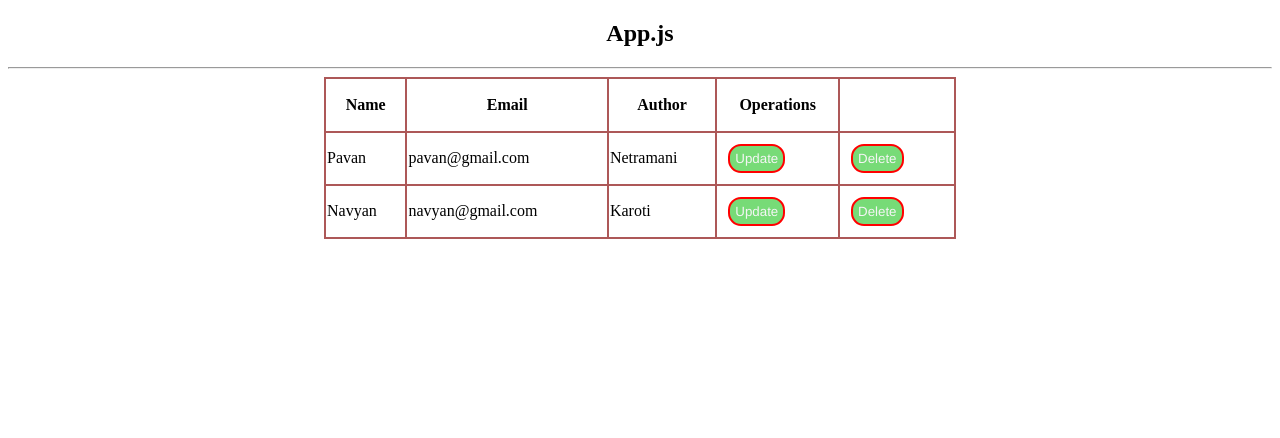
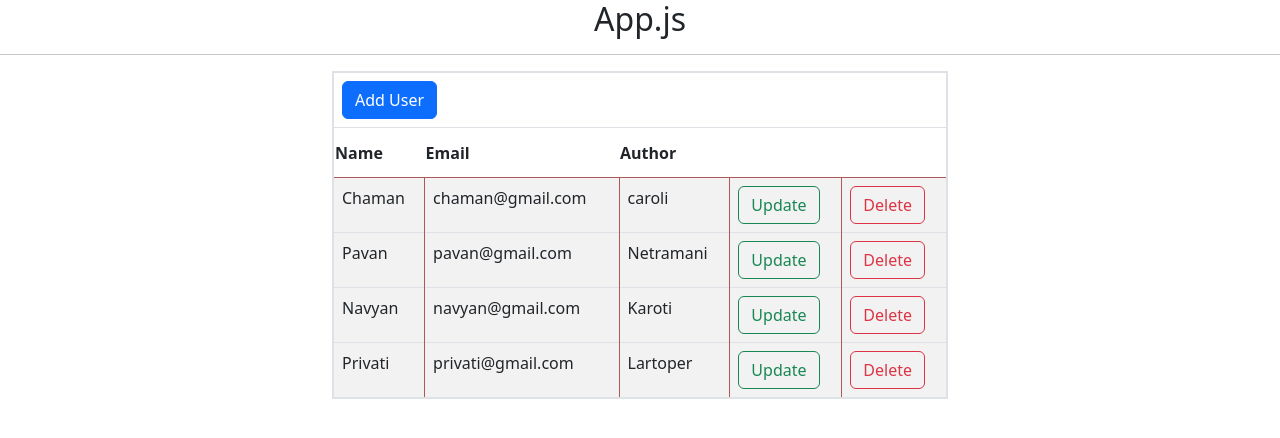
Before and after one commit to PrajapatiPankaj/table, a React (Create React App) app: page / in a window 1280 px wide. Shown: the top 438 px of the page. Built offline with nearby package versions, Linux system fonts and the light colour scheme; data requests are answered from the project's data file.

Commit message:
Add Formik

```diff
--- a/db.json
+++ b/db.json
@@ -1,5 +1,13 @@
 {
   "posts": [
+    {
+      "id": 2,
+      "name": "Chaman",
+      "title": "React-demo-2",
+      "author": "caroli",
+      "email": "chaman@gmail.com",
+      "subjectId": 1
+    },
     {
       "id": 3,
       "name": "Pavan",
@@ -15,6 +23,14 @@
       "email": "navyan@gmail.com",
       "subjectId": 1,
       "id": 5
+    },
+    {
+      "name": "Privati",
+      "title": "React-demo-21",
+      "author": "Lartoper",
+      "email": "privati@gmail.com",
+      "subjectId": 2,
+      "id": 6
     }
   ],
   "subject": [
--- a/package.json
+++ b/package.json
@@ -9,6 +9,7 @@
     "@testing-library/user-event": "^13.2.1",
     "axios": "^1.3.4",
     "bootstrap": "^5.2.3",
+    "formik": "^2.2.9",
     "react": "^18.2.0",
     "react-bootstrap": "^2.7.2",
     "react-dom": "^18.2.0",
--- a/src/App.js
+++ b/src/App.js
@@ -3,6 +3,7 @@ import {
   Routes,
   Route
 } from "react-router-dom";
+import "bootstrap/dist/css/bootstrap.min.css";
 
 import GetUser from "./components/getuser";
 
--- a/src/com.css
+++ b/src/com.css
@@ -12,6 +12,10 @@ table, td, th {
     border: 2px solid rgb(173, 88, 88);
 }
 
+.table .tr{
+    border-top: 1px solid black;
+}
+
 table {
     border-collapse: collapse;
     width: 100%;
@@ -19,9 +23,12 @@ table {
 
 th {
     height: 50px;
+    border-top: none;
+    border-left: none;
+    border-right: none;
 }
 
-.btn {
+/* .btn {
   padding: 5px;
   margin:10px;
   border: 2px solid red;
@@ -30,4 +37,4 @@ th {
   text-decoration:none;
   background: rgb(119, 219, 119) ;
   font-family: 'Franklin Gothic Medium', 'Arial Narrow', Arial, sans-serif;
-}
+} */
--- a/src/components/getuser.js
+++ b/src/components/getuser.js
@@ -1,14 +1,23 @@
 import "../com.css";
-import React, { useEffect } from "react";
+import React, { useEffect,useState } from "react";
+import Table from "react-bootstrap/Table";
+import {useFormik} from 'formik'
 // import { getUserData } from "../api/userapi";
 import { useDispatch,useSelector} from "react-redux";
 import { deleteThunk, thunkUserData } from "../slice/getdataslice";
 // import { useDispatch } from "react-redux";
 // import { useNavigate } from "react-router-dom";
+import Button from "react-bootstrap/Button";
+import Modal from "react-bootstrap/Modal";
+import Form from "react-bootstrap/Form";
 
 
 const GetUser = () => {
   // const [userData, setUserData] = useState([]);
+   const [show, setShow] = useState(false);
+    const handleClose = () => setShow(false);
+    const handleShow = () => setShow(true);
+
 const dispatch =useDispatch();
 // const navigate =useNavigate();
 
@@ -48,33 +57,101 @@ const handleDelete= (id)=>{
 
 }
 
+const formik = useFormik({
+  initialValues:{
+      name:'',
+      email:'',
+      author:''
+  }
+})
+
  return (
    <>
      {isLoading && <div>Loading....</div>}
      {userData && (
        <div className="container">
-         <table>
+         <Table striped bordered hover>
+           <thead>
+             <tr className="addButton">
+               <th colSpan={4}>
+                 <Button variant="primary" onClick={handleShow}>
+                   Add User
+                 </Button>
+                 <Modal show={show} onHide={handleClose}>
+                   <Modal.Header closeButton>
+                     <Modal.Title>Modal heading</Modal.Title>
+                   </Modal.Header>
+                   <form onSubmit={formik.handleSubmit}>
+                     <Modal.Body>
+                       <Form>
+                         <label
+                           className="m-4 font-weight-bolder"
+                           htmlFor="name"
+                         >
+                           Enter Name
+                         </label>
+                         <input
+                           id="name"
+                           name="name"
+                           type="string"
+                           className="border border-dark rounded-top w-75"
+                           onChange={formik.handleChange}
+                           value={formik.values.name}
+                         />
+                         <br></br>
+                         <label
+                           className="m-4 font-weight-bolder"
+                           htmlFor="email"
+                         >
+                           Enter Email
+                         </label>
+                       </Form>
+                     </Modal.Body>
+                     <Modal.Footer>
+                       <Button variant="secondary" onClick={handleClose}>
+                         Close
+                       </Button>
+                       <Button variant="primary" onClick={handleClose}>
+                         Save Changes
+                       </Button>
+                     </Modal.Footer>
+                   </form>
+                 </Modal>
+               </th>
+             </tr>
+           </thead>
            <tr>
              <th>Name</th>
              <th>Email</th>
              <th>Author</th>
-             <th>Operations</th>
+             <th></th>
+             <th></th>
            </tr>
            {userData.map((data) => (
              // <table key={data.id}>
-             <tr key={userData.id}>
+             <tbody>
+               <tr key={data.id}>
                  <td>{data.name}</td>
                  <td>{data.email}</td>
                  <td>{data.author}</td>
                  <td>
-                 <button className="btn">Update</button>
+                   <Button variant="outline-success">Update</Button>
                  </td>
                  <td>
-                 <button className="btn" onClick={()=>{handleDelete(data.id);}}>Delete</button>
+                   <Button
+                     variant="outline-danger"
+                     className="btn"
+                     onClick={() => {
+                       handleDelete(data.id);
+                     }}
+                   >
+                     Delete
+                   </Button>
                  </td>
                </tr>
+             </tbody>
            ))}
-         </table>
+         </Table>
        </div>
      )}
 
--- a/src/index.js
+++ b/src/index.js
@@ -5,6 +5,7 @@ import { persistStore } from 'redux-persist';
 import { PersistGate } from 'redux-persist/integration/react';
  import { Provider } from "react-redux";
 import App from './App';
+import "bootstrap/dist/css/bootstrap.min.css";
 
 
 let persistor = persistStore(store);
```
Also changed, not shown: 2 other files (tests, documents, lock files or other folders). Lines whose indentation alone changed are shown as unchanged.
